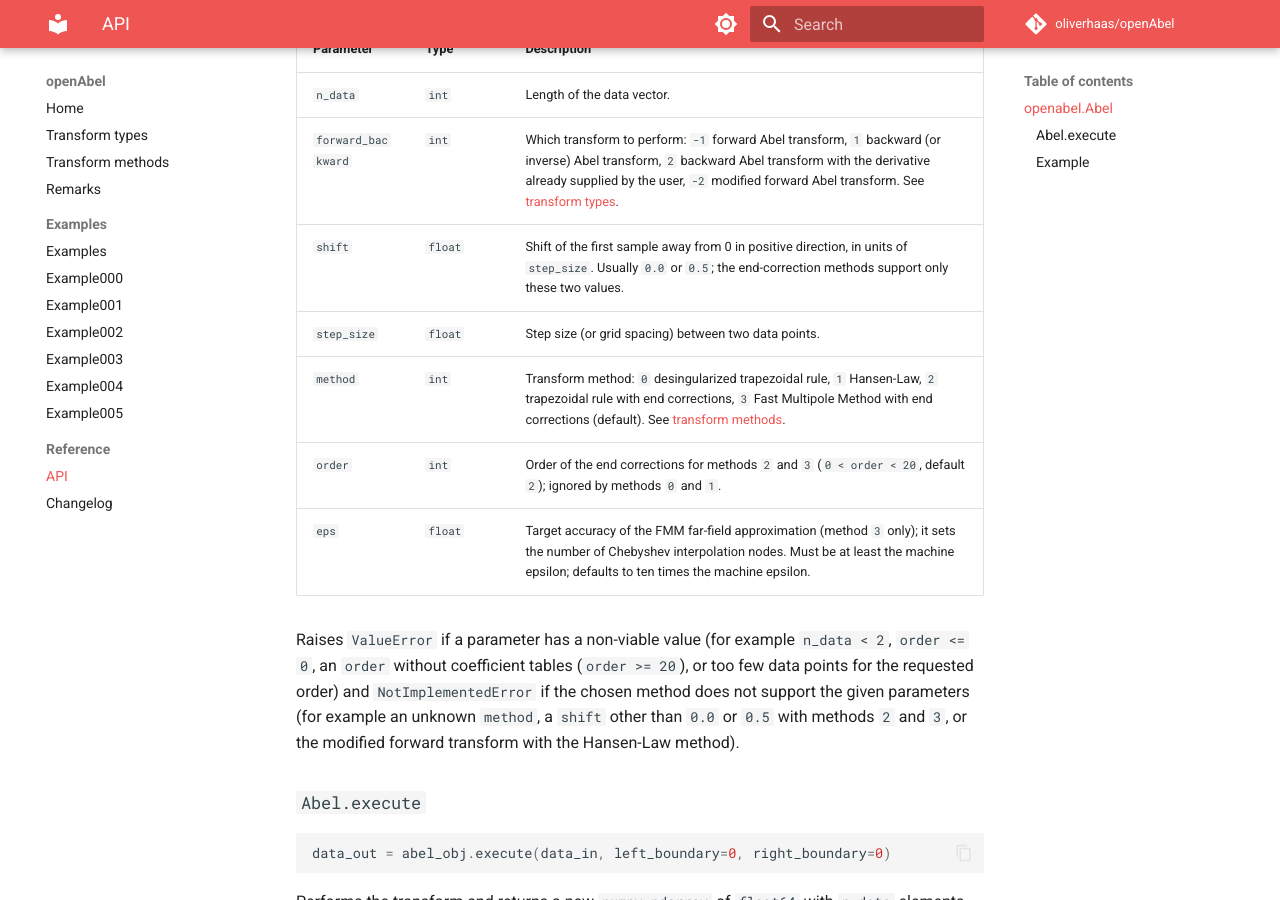
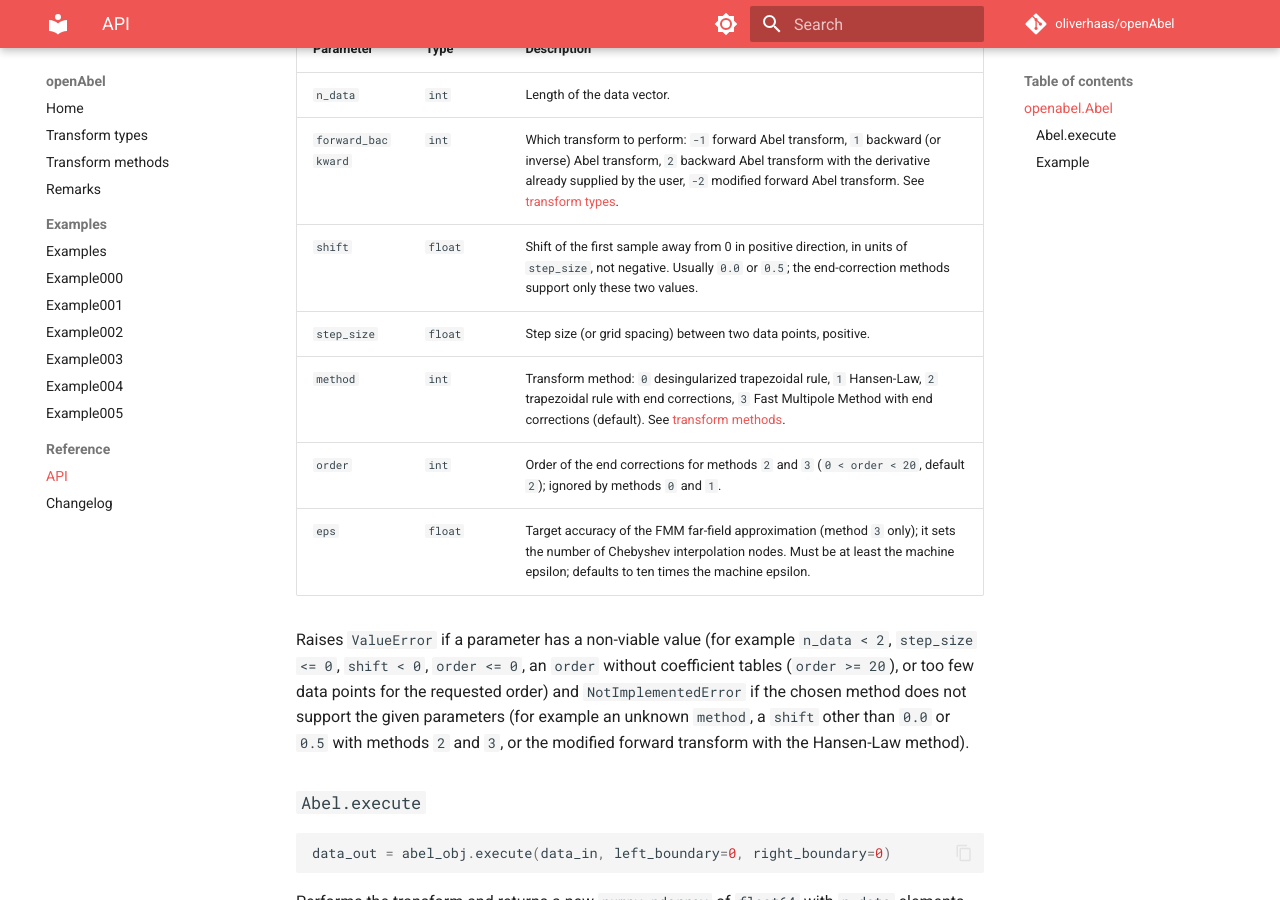
Before and after one commit to oliverhaas/openAbel, an MkDocs documentation site: the page built from docs/reference/api.md, in a window 1280 px wide and 900 px high, scrolled down 583 px. Built offline with MkDocs 1.6.1 and Material for MkDocs 9.7.7, drawn with Linux system fonts in a browser that asks for light colours; comment, search, counter and statistics services are not loaded; the version menu is left out.

Commit message:
fix: validate step_size and shift in Abel.__init__
A non-positive step_size or a negative shift silently produced NaN, Inf
or mirrored results with every method. The Abel docstring now documents
order, eps and the method values like the API reference does, and the
try/except pairs that only re-raised are gone.

```diff
--- a/docs/reference/api.md
+++ b/docs/reference/api.md
@@ -25,16 +25,17 @@ Creates a transform plan for equispaced data of length `n_data`. Creating the pl
 | ------------------ | ------- | -------------------------------------------------------------------------------------------------------------------------------------------------------------------------------------------------------------------------------------------------------------------- |
 | `n_data`           | `int`   | Length of the data vector.                                                                                                                                                                                                                                           |
 | `forward_backward` | `int`   | Which transform to perform: `-1` forward Abel transform, `1` backward (or inverse) Abel transform, `2` backward Abel transform with the derivative already supplied by the user, `-2` modified forward Abel transform. See [transform types](../transform-types.md). |
-| `shift`            | `float` | Shift of the first sample away from 0 in positive direction, in units of `step_size`. Usually `0.0` or `0.5`; the end-correction methods support only these two values.                                                                                              |
-| `step_size`        | `float` | Step size (or grid spacing) between two data points.                                                                                                                                                                                                                 |
+| `shift`            | `float` | Shift of the first sample away from 0 in positive direction, in units of `step_size`, not negative. Usually `0.0` or `0.5`; the end-correction methods support only these two values.                                                                                |
+| `step_size`        | `float` | Step size (or grid spacing) between two data points, positive.                                                                                                                                                                                                       |
 | `method`           | `int`   | Transform method: `0` desingularized trapezoidal rule, `1` Hansen-Law, `2` trapezoidal rule with end corrections, `3` Fast Multipole Method with end corrections (default). See [transform methods](../transform-methods.md).                                        |
 | `order`            | `int`   | Order of the end corrections for methods `2` and `3` (`0 < order < 20`, default `2`); ignored by methods `0` and `1`.                                                                                                                                                |
 | `eps`              | `float` | Target accuracy of the FMM far-field approximation (method `3` only); it sets the number of Chebyshev interpolation nodes. Must be at least the machine epsilon; defaults to ten times the machine epsilon.                                                          |
 
-Raises `ValueError` if a parameter has a non-viable value (for example `n_data < 2`, `order <= 0`, an `order` without
-coefficient tables (`order >= 20`), or too few data points for the requested order) and `NotImplementedError` if the
-chosen method does not support the given parameters (for example an unknown `method`, a `shift` other than `0.0` or
-`0.5` with methods `2` and `3`, or the modified forward transform with the Hansen-Law method).
+Raises `ValueError` if a parameter has a non-viable value (for example `n_data < 2`, `step_size <= 0`, `shift < 0`,
+`order <= 0`, an `order` without coefficient tables (`order >= 20`), or too few data points for the requested order)
+and `NotImplementedError` if the chosen method does not support the given parameters (for example an unknown
+`method`, a `shift` other than `0.0` or `0.5` with methods `2` and `3`, or the modified forward transform with the
+Hansen-Law method).
 
 ### `Abel.execute`
 
```
Also changed, not shown: docs/reference/changelog.md (+2 -0 lines), 3 other files.
